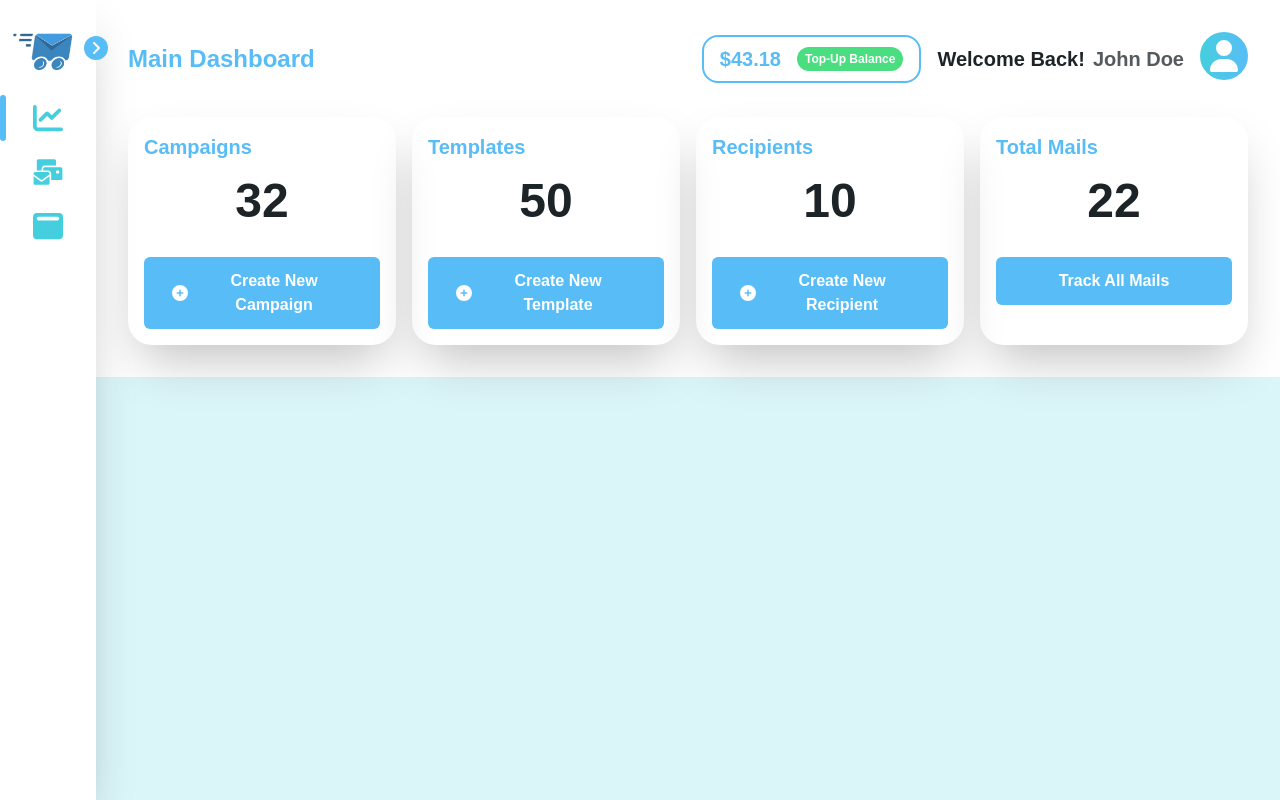
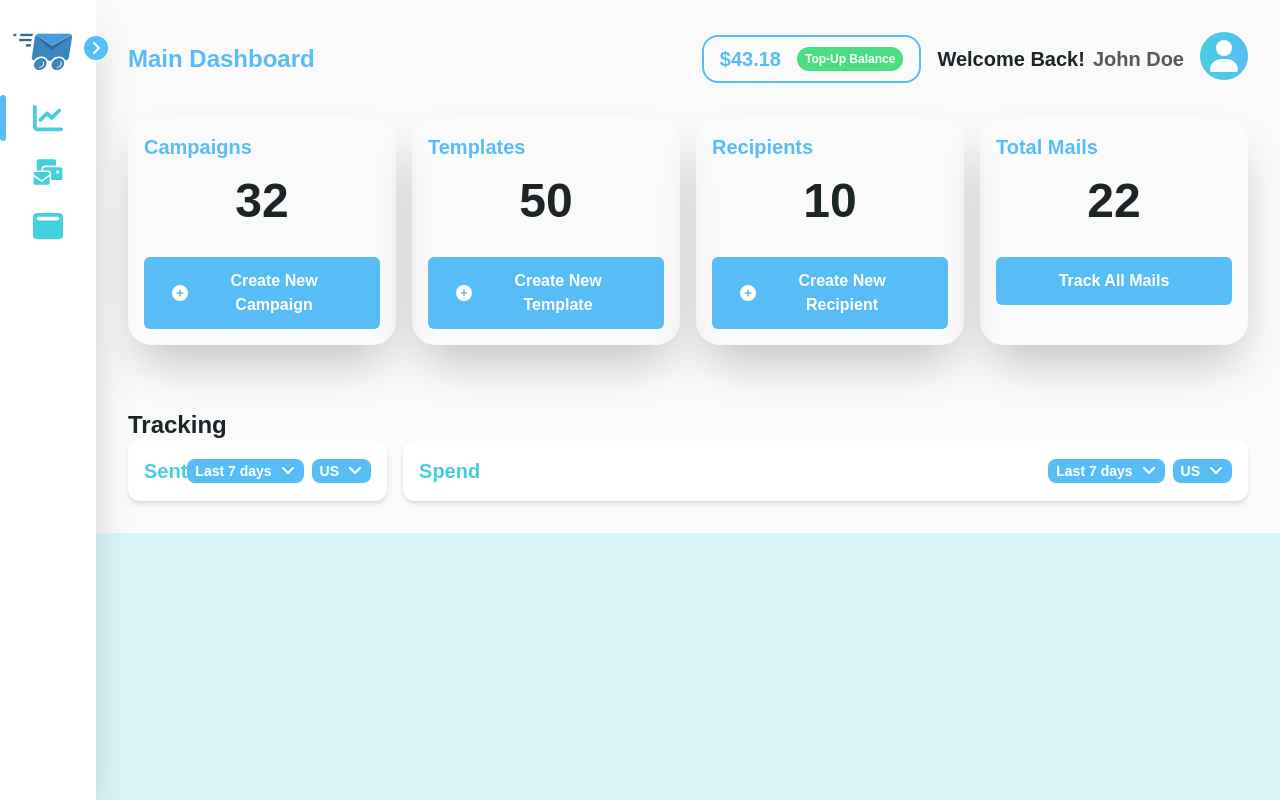
Before and after one commit to CodeHubDevs/donkeymailerwebapp, a Next.js app: page /app/dashboard in a window 1280 px wide. Built offline with nearby package versions, Linux system fonts and the light colour scheme.

Commit message:
Added the chart cards

```diff
--- a/package.json
+++ b/package.json
@@ -29,6 +29,7 @@
     "react-dom": "17.0.2",
     "react-hook-form": "^7.31.3",
     "react-hot-toast": "^2.2.0",
+    "recharts": "^2.1.10",
     "swr": "^1.3.0",
     "yup": "^0.32.11",
     "zustand": "^4.0.0-rc.1"
--- /dev/null
+++ b/src/components/FilterSelectMenu.tsx
@@ -0,0 +1,55 @@
+import { faAngleDown, faCheck } from '@fortawesome/free-solid-svg-icons'
+import { FontAwesomeIcon } from '@fortawesome/react-fontawesome'
+import { Listbox } from '@headlessui/react'
+import React from 'react'
+
+const FilterSelectMenu = ({ options, value, onChange }: any) => {
+  return (
+    <Listbox value={value} onChange={onChange} as='div' className='relative'>
+      <Listbox.Button className='flex w-full items-center gap-2 rounded-lg bg-primary px-2 text-white'>
+        <span className='block truncate text-sm font-semibold'>
+          {value.label}
+        </span>
+        <span className='pointer-events-none  text-white'>
+          <FontAwesomeIcon
+            icon={faAngleDown}
+            className='h-4 w-4'
+            aria-hidden='true'
+          />
+        </span>
+      </Listbox.Button>
+      <Listbox.Options className='absolute right-0 z-50 mt-2 max-h-60 origin-top-right overflow-auto rounded-md bg-white py-1 shadow-lg'>
+        {options.map((option: any, index: any) => {
+          return (
+            <Listbox.Option
+              key={index}
+              value={option}
+              className='group relative select-none py-2 px-8 pl-8 text-sm hover:bg-primary hover:text-white'>
+              {({ selected }) => (
+                <>
+                  <span
+                    className={`block truncate ${
+                      selected ? 'font-semibold' : 'font-normal'
+                    }`}>
+                    {option.label}
+                  </span>
+                  {selected ? (
+                    <span className='absolute inset-y-0 left-0 flex items-center pl-2 text-secondary group-hover:text-white'>
+                      <FontAwesomeIcon
+                        icon={faCheck}
+                        className='h-4 w-4'
+                        aria-hidden='true'
+                      />
+                    </span>
+                  ) : null}
+                </>
+              )}
+            </Listbox.Option>
+          )
+        })}
+      </Listbox.Options>
+    </Listbox>
+  )
+}
+
+export default FilterSelectMenu
--- a/src/components/layout/PrivateLayout.tsx
+++ b/src/components/layout/PrivateLayout.tsx
@@ -8,7 +8,7 @@ interface PrivateLayoutProps {
 
 const PrivateLayout: React.FC<PrivateLayoutProps> = ({ children }) => {
   return (
-    <div className='flex bg-white'>
+    <div className='flex bg-zinc-50'>
       <SideBar />
       <div className='w-full p-8 pl-32'>{children}</div>
     </div>
--- /dev/null
+++ b/src/containers/Dashboard/DashboardCharts.tsx
@@ -0,0 +1,83 @@
+import React from 'react'
+
+import FilterSelectMenu from '@/components/FilterSelectMenu'
+
+const dateOptions = [
+  { label: 'Last 7 days', value: 'last7days' },
+  { label: 'Last 30 days', value: 'last30days' },
+  { label: 'Last year', value: 'lastyear' }
+]
+
+const locationOptions = [
+  { label: 'US', value: 'us' },
+  { label: 'CA', value: 'ca' },
+  { label: 'UK', value: 'uk' }
+]
+
+const SentChart = () => {
+  const [selectedDate, setSelectedDate] = React.useState(dateOptions[0])
+  const [selectedLocation, setSelectedLocation] = React.useState(
+    locationOptions[0]
+  )
+  return (
+    <div className='flex flex-col rounded-xl bg-white p-4 shadow-md'>
+      <div className='flex justify-between'>
+        <h3 className='text-xl font-bold text-secondary'>Sent</h3>
+        <div className='flex items-center gap-2'>
+          <FilterSelectMenu
+            options={dateOptions}
+            value={selectedDate}
+            onChange={setSelectedDate}
+          />
+          <FilterSelectMenu
+            options={locationOptions}
+            value={selectedLocation}
+            onChange={setSelectedLocation}
+          />
+        </div>
+      </div>
+      {/* CHART */}
+    </div>
+  )
+}
+
+const SpendChart = () => {
+  const [selectedDate, setSelectedDate] = React.useState(dateOptions[0])
+  const [selectedLocation, setSelectedLocation] = React.useState(
+    locationOptions[0]
+  )
+  return (
+    <div className='flex flex-grow flex-col rounded-xl bg-white p-4 shadow-md'>
+      <div className='flex justify-between'>
+        <h3 className='text-xl font-bold text-secondary'>Spend</h3>
+        <div className='flex items-center gap-2'>
+          <FilterSelectMenu
+            options={dateOptions}
+            value={selectedDate}
+            onChange={setSelectedDate}
+          />
+          <FilterSelectMenu
+            options={locationOptions}
+            value={selectedLocation}
+            onChange={setSelectedLocation}
+          />
+        </div>
+      </div>
+      {/* CHART */}
+    </div>
+  )
+}
+
+const DashboardCharts = () => {
+  return (
+    <section className='mt-16'>
+      <h2 className='text-2xl font-bold'>Tracking</h2>
+      <div className='flex gap-4'>
+        <SentChart />
+        <SpendChart />
+      </div>
+    </section>
+  )
+}
+
+export default DashboardCharts
--- a/src/pages/app/dashboard.tsx
+++ b/src/pages/app/dashboard.tsx
@@ -3,12 +3,14 @@ import React from 'react'
 import AppNavBar from '@/components/AppNavBar'
 import PrivateLayout from '@/components/layout/PrivateLayout'
 import DashboardCards from '@/containers/Dashboard/DashboardCards'
+import DashboardCharts from '@/containers/Dashboard/DashboardCharts'
 
 const Dashboard = () => {
   return (
     <PrivateLayout>
       <AppNavBar pageName='Main Dashboard' />
       <DashboardCards />
+      <DashboardCharts />
     </PrivateLayout>
   )
 }
```
Also changed, not shown: 1 other file (tests, documents, lock files or other folders).
